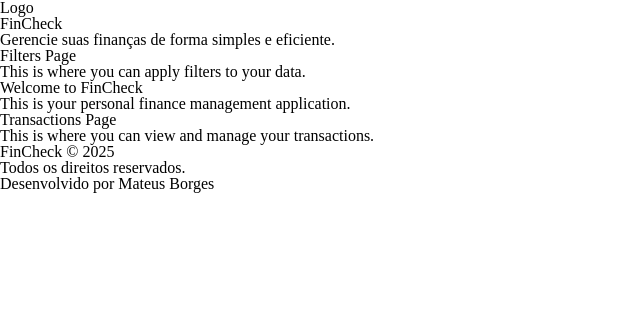
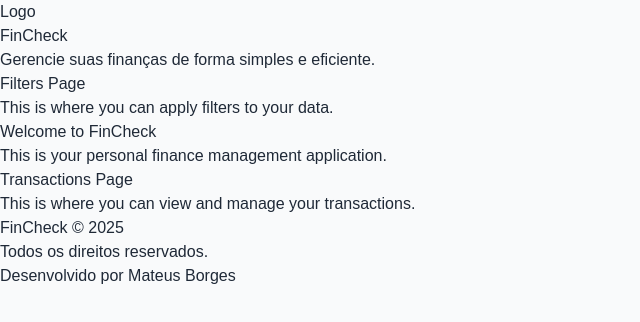
Before and after one commit to mat-borges/fincheck-front-react, a React (Vite) app: page / in a window 1280 px wide. Shown: the top 322 px of the page, without its empty margins (0-640 px from the left). Built offline with nearby package versions, Linux system fonts and the light colour scheme.

Commit message:
chore: update package.json dependencies and add new styles
- Added @heroicons/react and lucide-react to dependencies.
- Updated styles import in main.tsx to use styles.css.
- Created styles.css with Tailwind CSS imports and custom theme variables.

```diff
--- a/index.html
+++ b/index.html
@@ -3,6 +3,7 @@
     <head>
         <meta charset="UTF-8" />
         <meta name="viewport" content="width=device-width, initial-scale=1.0" />
+        <link href="/src/styles/styles.css" rel="stylesheet" />
         <title>FinCheck</title>
     </head>
     <body>
--- a/package.json
+++ b/package.json
@@ -10,10 +10,11 @@
         "preview": "npx vite preview"
     },
     "dependencies": {
+        "@heroicons/react": "^2.2.0",
         "@tailwindcss/vite": "^4.1.11",
+        "lucide-react": "^0.525.0",
         "react": "^19.1.0",
-		"react-dom": "^19.1.0",
-		"tailwindcss": "^4.1.11"
+        "react-dom": "^19.1.0"
     },
     "devDependencies": {
         "@eslint/js": "^9.29.0",
@@ -24,6 +25,7 @@
         "eslint-plugin-react-hooks": "^5.2.0",
         "eslint-plugin-react-refresh": "^0.4.20",
         "globals": "^16.2.0",
+        "tailwindcss": "^4.1.11",
         "typescript": "~5.8.3",
         "typescript-eslint": "^8.34.1",
         "vite": "^7.0.0"
--- a/src/main.tsx
+++ b/src/main.tsx
@@ -1,4 +1,4 @@
-import './styles/reset.css';
+import './styles/styles.css';
 
 import App from './App.tsx';
 import { StrictMode } from 'react';
--- /dev/null
+++ b/src/styles/styles.css
@@ -0,0 +1,18 @@
+@import 'tailwindcss';
+@layer theme, base, components, utilities;
+
+@theme {
+    --color-primary: #ff7652;
+    --color-secondary: #588f27;
+    --color-background: #f9fafb;
+    --color-textPrimary: #111827;
+    --color-textSecondary: #6b7280;
+
+    --font-sans: 'Rubik', 'sans-serif';
+}
+
+body {
+    background-color: #f9fafb;
+    color: #1f2937;
+    font-family: 'Rubik', sans-serif;
+}
```
Also changed, not shown: 1 other file (tests, documents, lock files or other folders). Lines whose indentation alone changed are shown as unchanged.
